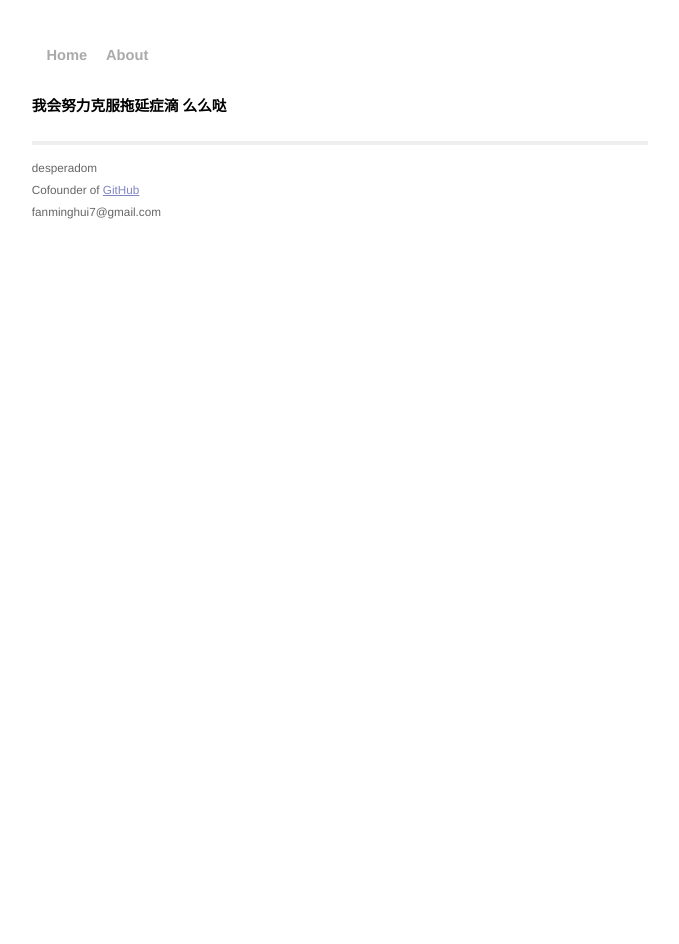
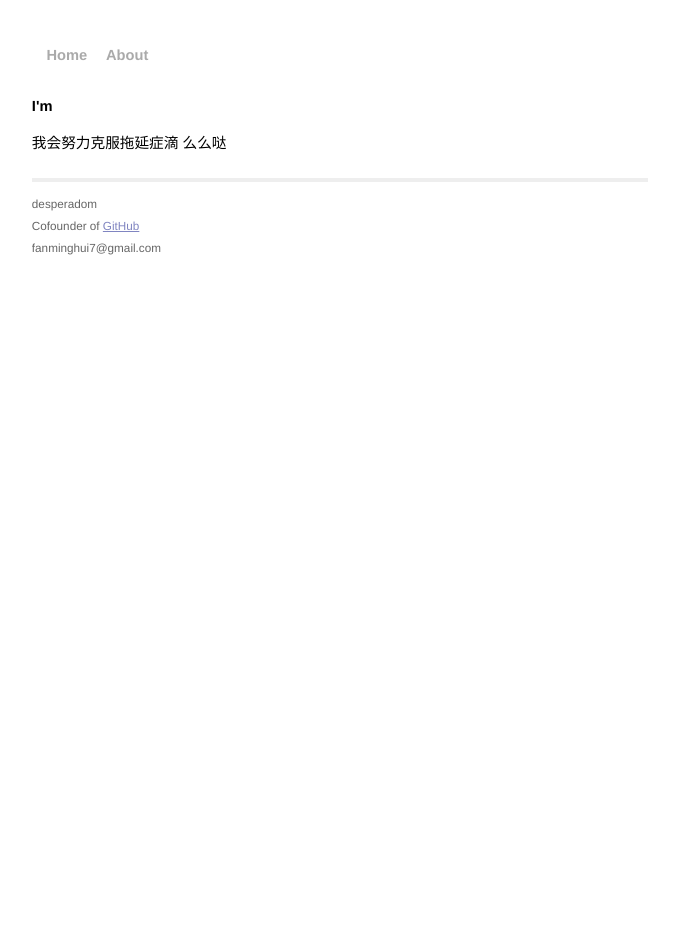
Before and after one commit to Leonalx/Leonalx.github.io, a Jekyll site: the page built from about.html, in a window 1280 px wide. Shown: the whole page, without its empty margins (300-979 px from the left). Built offline with Jekyll 4.4.1, drawn with Linux system fonts in a browser that asks for light colours; Markdown is read by kramdown in place of the engine named in the settings.

Commit message:
Update about.html

```diff
--- a/about.html
+++ b/about.html
@@ -3,5 +3,6 @@ layout: default
 ---
 
 <div>
-  <h1>我会努力克服拖延症滴 么么哒</h1>
+  <h1>I'm </h1>
+  <p>我会努力克服拖延症滴 么么哒</p>
 </div>
```
